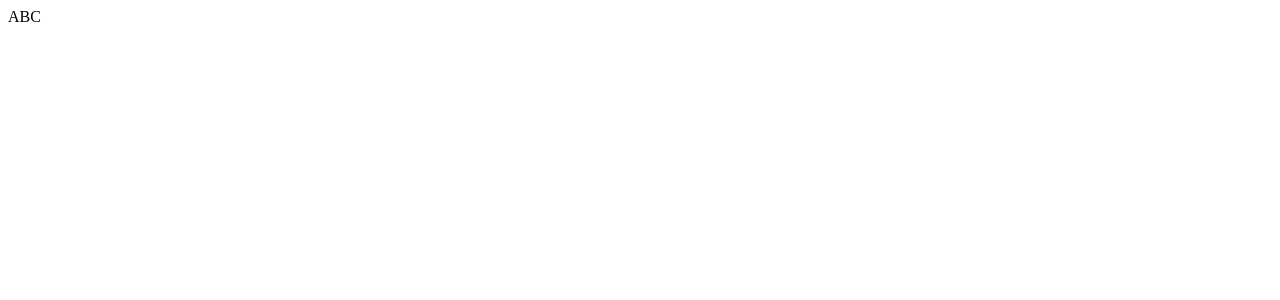
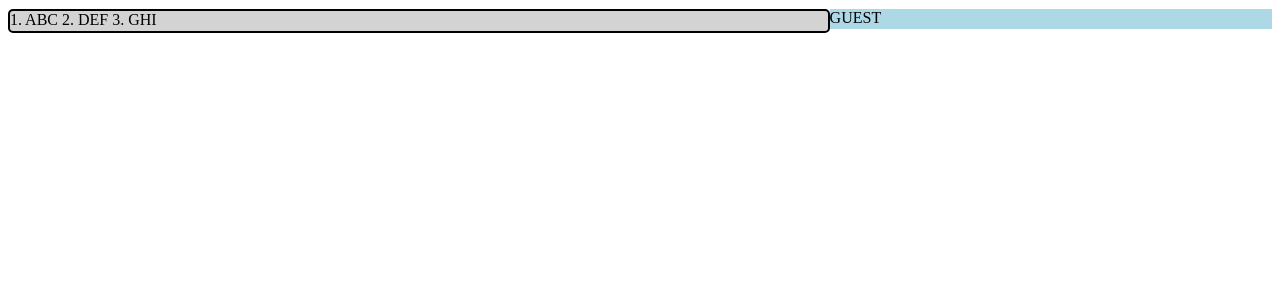
Before and after one commit to agnieszkasierbista/devflow, a React (Create React App) app: page / in a window 1280 px wide. Shown: the top 300 px of the page. Built offline with nearby package versions, Linux system fonts and the light colour scheme.

Commit message:
Display a basic player view

```diff
--- a/package.json
+++ b/package.json
@@ -14,7 +14,8 @@
     "react-dom": "^17.0.2",
     "react-scripts": "4.0.3",
     "typescript": "^4.3.2",
-    "web-vitals": "^1.1.2"
+    "web-vitals": "^1.1.2",
+    "styled-components": "^5.2.1"
   },
   "scripts": {
     "start": "react-scripts start",
@@ -39,5 +40,8 @@
       "last 1 firefox version",
       "last 1 safari version"
     ]
+  },
+  "devDependencies": {
+    "@types/styled-components": "^5.1.10"
   }
 }
--- /dev/null
+++ b/src/components/computerScreen/ComputerScreen.layout.tsx
@@ -0,0 +1,13 @@
+import React from 'react';
+import {StyledComputerScreen} from "./ComputerScreen.styled";
+
+
+export function ComputerScreenLayout() {
+    return (
+        <StyledComputerScreen>
+            1. ABC
+            2. DEF
+            3. GHI
+        </StyledComputerScreen>
+    )
+}
--- /dev/null
+++ b/src/components/computerScreen/ComputerScreen.styled.ts
@@ -0,0 +1,13 @@
+import styled from "styled-components";
+
+export const StyledComputerScreen = styled.div`
+  grid-column-start: 1;
+  grid-column-end: 2;
+  grid-row-start: 2;
+  grid-row-end:3;
+  height: 100%;
+  display: flex;
+  background-color: lightgrey;
+  border: 2px double black;
+  border-radius: 5px;
+    `;
--- /dev/null
+++ b/src/components/guestSlot/GuestSlot.layout.tsx
@@ -0,0 +1,8 @@
+import React from 'react';
+import {StyledGuestSlot} from "./GuestSlot.styled";
+
+export function GuestSlotLayout() {
+    return (
+        <StyledGuestSlot>GUEST</StyledGuestSlot>
+    )
+}
--- /dev/null
+++ b/src/components/guestSlot/GuestSlot.styled.ts
@@ -0,0 +1,11 @@
+import styled from "styled-components";
+
+
+export const StyledGuestSlot = styled.div`
+  grid-column-start: 2;
+  grid-column-end: 3;
+  grid-row-start: 2;
+  grid-row-end: 3;
+  display: flex;
+  background: lightblue;
+`;
--- /dev/null
+++ b/src/components/workspace/Workspace.layout.tsx
@@ -0,0 +1,14 @@
+import React from 'react';
+import {ComputerScreenLayout} from "../computerScreen/ComputerScreen.layout";
+import {GuestSlotLayout} from "../guestSlot/GuestSlot.layout";
+import {StyledWorkspace} from "./Workspace.styled";
+
+
+export function WorkspaceLayout() {
+    return (
+        <StyledWorkspace>
+            <ComputerScreenLayout />
+            <GuestSlotLayout />
+        </StyledWorkspace>
+    )
+}
--- /dev/null
+++ b/src/components/workspace/Workspace.styled.ts
@@ -0,0 +1,9 @@
+import styled from "styled-components";
+
+
+export const StyledWorkspace = styled.div`
+    display: grid;
+    grid-template-columns: 65% 35%;
+    grid-auto-rows: 5% 90% 5%;
+    height: 100%;
+    `;
--- a/src/index.tsx
+++ b/src/index.tsx
@@ -1,9 +1,10 @@
 import React from 'react';
 import ReactDOM from 'react-dom';
+import {WorkspaceLayout} from "./components/workspace/Workspace.layout";
 
 ReactDOM.render(
   <React.StrictMode>
-    <div>ABC</div>
+    <WorkspaceLayout />
   </React.StrictMode>,
   document.getElementById('root')
 );
```
Also changed, not shown: 2 other files (tests, documents, lock files or other folders).
